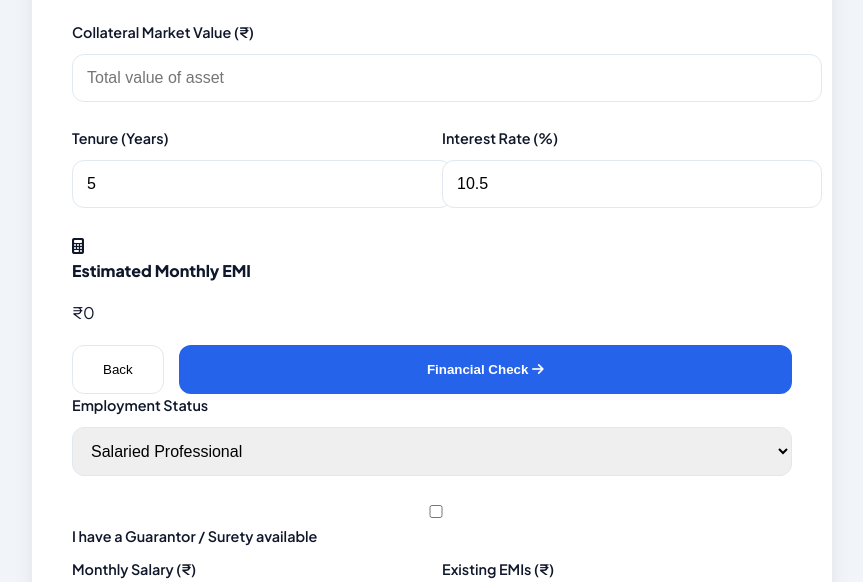
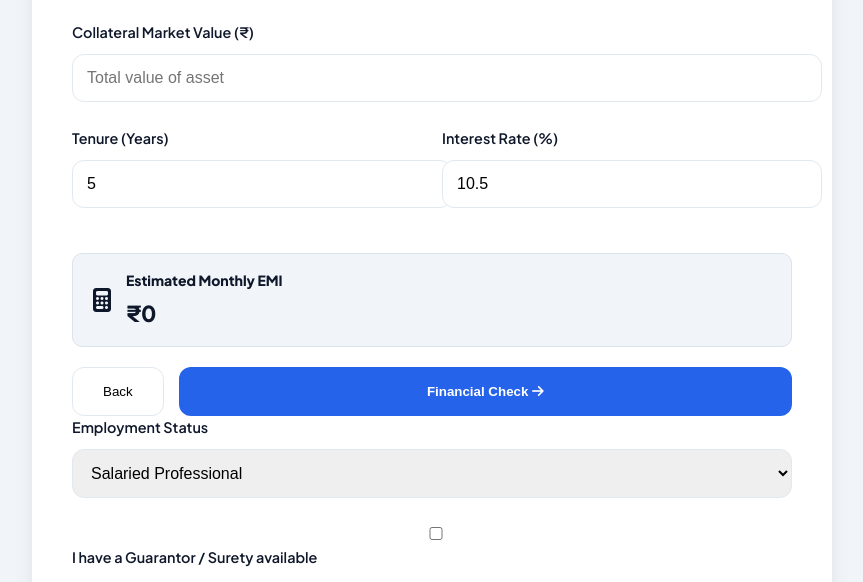
Before and after one commit to sanjanathumma433/sanjana-devops, a Flask app: page / in a window 1280 px wide. Shown: the part 1320-1902 px from the top of the page, without its empty margins (208-1071 px from the left). Run offline with Flask 3, Linux system fonts and the light colour scheme.

Commit message:
Style EMI preview section

```diff
--- a/static/style.css
+++ b/static/style.css
@@ -125,3 +125,28 @@ input:focus { border-color: var(--primary); outline: none; box-shadow: 0 0 0 4px
     .input-grid { grid-template-columns: 1fr; }
     .hero h1 { font-size: 2.2rem; }
 }
+.emi-preview {
+    display: flex;
+    align-items: center;
+    gap: 15px;
+    margin-top: 20px;
+    padding: 15px 20px;
+    border-radius: 10px;
+    background: #f1f5f9;
+    border: 1px solid #dbe3ec;
+}
+
+.emi-preview i {
+    font-size: 24px;
+}
+
+.emi-preview strong {
+    display: block;
+    font-size: 14px;
+}
+
+.emi-preview p {
+    margin: 5px 0 0;
+    font-size: 22px;
+    font-weight: 800;
+}
```
